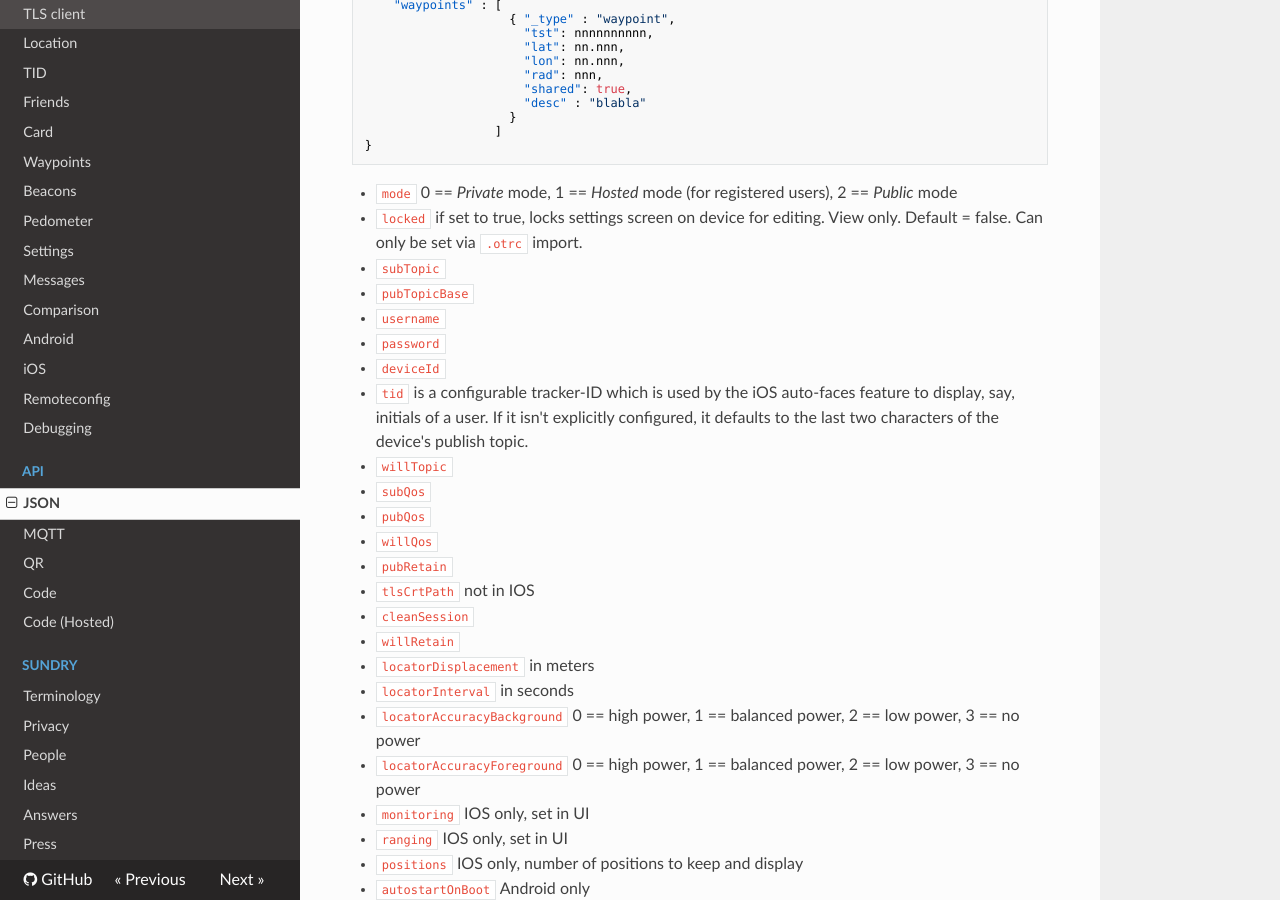
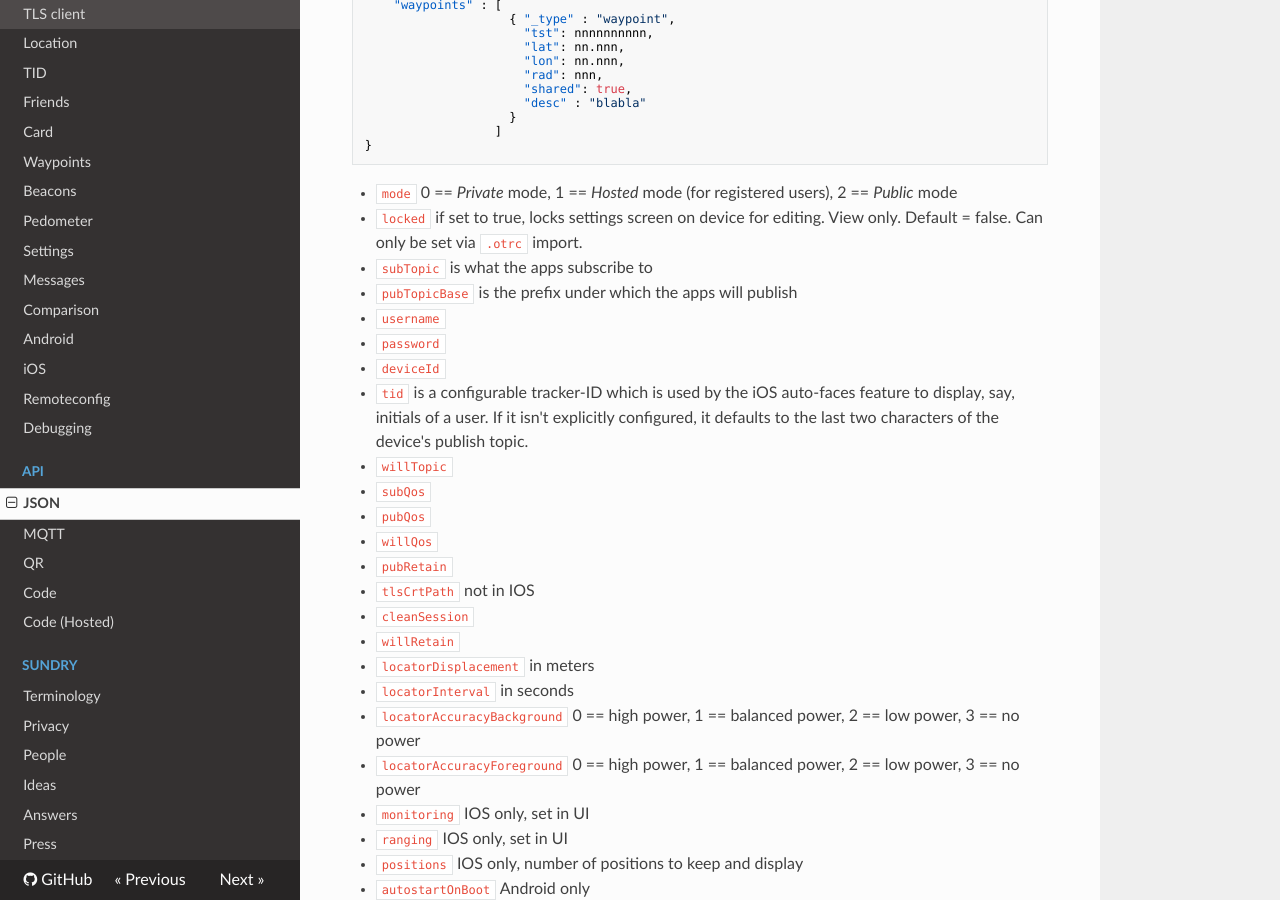
Before and after one commit to owntracks/booklet, an MkDocs documentation site: the page built from docs/tech/json.md, in a window 1280 px wide and 900 px high, scrolled down 5798 px. Built offline with MkDocs 1.6.1, drawn with Linux system fonts in a browser that asks for light colours; nearby versions of some CDN libraries; old or Windows-style settings are respelled for this version of MkDocs.

Commit message:
clarify pubTopicBase/subTopic

```diff
--- a/docs/tech/json.md
+++ b/docs/tech/json.md
@@ -269,8 +269,8 @@ The device configuration can be imported and exported as JSON. The exported conf
 
 * `mode`					0 == _Private_ mode, 1 == _Hosted_ mode (for registered users), 2 == _Public_ mode
 * `locked`					if set to true, locks settings screen on device for editing. View only. Default = false. Can only be set via `.otrc` import.
-* `subTopic`
-* `pubTopicBase`
+* `subTopic`                                    is what the apps subscribe to
+* `pubTopicBase`                                is the prefix under which the apps will publish
 * `username`
 * `password`
 * `deviceId`
```
